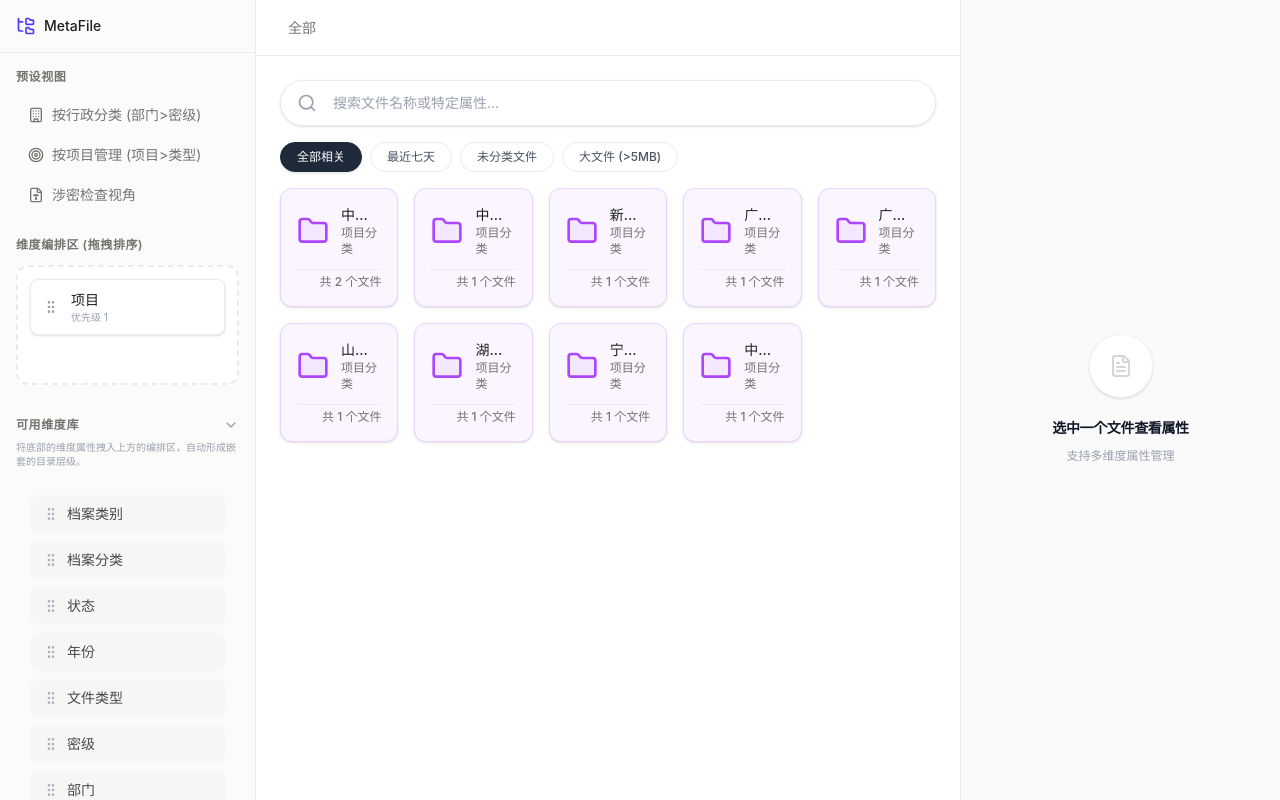
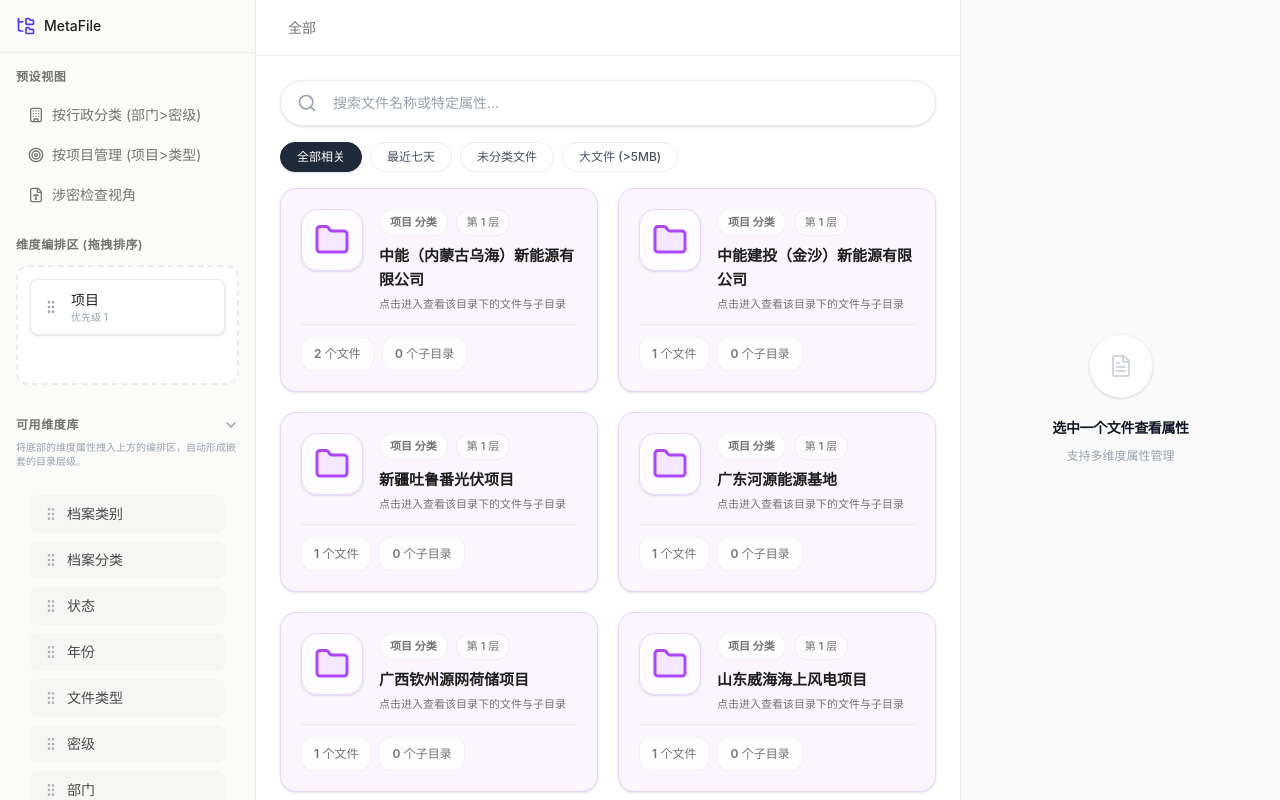
Before and after one commit to supernova-ovo/Metafile, a React (Vite) app: page / in a window 1280 px wide. Built offline with nearby package versions, Linux system fonts and the light colour scheme.

Commit message:
Refactor data services and enlarge folder cards

```diff
--- a/src/App.tsx
+++ b/src/App.tsx
@@ -5,55 +5,19 @@ import { Inspector } from './components/Inspector';
 import { UploadModal } from './components/UploadModal';
 import { Management } from './components/Management';
 import { UploadCloud } from 'lucide-react';
-import { mockFiles } from './lib/mock-data';
 import { buildTree } from './lib/tree';
 import type { FileItem, ActiveFilter } from './lib/types';
+import { fileService } from './services/fileService';
+import { preferenceService } from './services/preferenceService';
 
 function App() {
-  const processFiles = (rawFiles: FileItem[]) => {
-    return rawFiles.map(f => ({
-      ...f,
-      attributes: {
-        ...f.attributes,
-        '文件类型': [f.type.toUpperCase()]
-      }
-    }));
-  };
+  const [files, setFiles] = useState<FileItem[]>(() => fileService.getFiles());
 
-  const [files, setFiles] = useState<FileItem[]>(() => {
-    try {
-      const saved = localStorage.getItem('metafile_files');
-      return saved ? processFiles(JSON.parse(saved)) : processFiles(mockFiles);
-    } catch {
-      return processFiles(mockFiles);
-    }
-  });
+  const [dimensionOrder, setDimensionOrder] = useState<string[]>(() => preferenceService.getDimensionOrder());
 
-  const [dimensionOrder, setDimensionOrder] = useState<string[]>(() => {
-    try {
-      const saved = localStorage.getItem('metafile_dimensions');
-      return saved ? JSON.parse(saved) : ['项目'];
-    } catch {
-      return ['项目'];
-    }
-  });
+  const [currentPath, setCurrentPath] = useState<string[]>(() => preferenceService.getCurrentPath());
 
-  const [currentPath, setCurrentPath] = useState<string[]>(() => {
-    try {
-      const saved = localStorage.getItem('metafile_path');
-      return saved ? JSON.parse(saved) : [];
-    } catch {
-      return [];
-    }
-  });
-
-  const [selectedFileId, setSelectedFileId] = useState<string | null>(() => {
-    try {
-      return localStorage.getItem('metafile_selectedFile') || null;
-    } catch {
-      return null;
-    }
-  });
+  const [selectedFileId, setSelectedFileId] = useState<string | null>(() => preferenceService.getSelectedFileId());
 
   const [isDragging, setIsDragging] = useState(false);
   const [dragCounter, setDragCounter] = useState(0);
@@ -103,29 +67,7 @@ function App() {
 
     if (e.dataTransfer.files && e.dataTransfer.files.length > 0) {
       const droppedFiles = Array.from(e.dataTransfer.files);
-
-      const baseAttributes: Record<string, string[]> = {};
-      currentPath.forEach((segment, idx) => {
-        const dim = dimensionOrder[idx];
-        if (dim && dim !== '文件类型') baseAttributes[dim] = [segment];
-      });
-
-      const newFileItems: FileItem[] = droppedFiles.map((f, i) => {
-        const fileExt = f.name.split('.').pop() || 'unknown';
-        return {
-          id: `upload-${Date.now()}-${i}`,
-          name: f.name,
-          type: fileExt,
-          size: f.size,
-          updatedAt: new Date(f.lastModified).toISOString(),
-          attributes: {
-            ...JSON.parse(JSON.stringify(baseAttributes)),
-            '文件类型': [fileExt.toUpperCase()]
-          }
-        };
-      });
-
-      setUploadModalFiles(newFileItems);
+      setUploadModalFiles(fileService.createUploadDrafts(droppedFiles, currentPath, dimensionOrder));
     }
   };
 
@@ -142,35 +84,28 @@ function App() {
 
   // Sync to LocalStorage
   useEffect(() => {
-    localStorage.setItem('metafile_files', JSON.stringify(files));
+    fileService.saveFiles(files);
   }, [files]);
 
   useEffect(() => {
-    localStorage.setItem('metafile_dimensions', JSON.stringify(dimensionOrder));
+    preferenceService.saveDimensionOrder(dimensionOrder);
   }, [dimensionOrder]);
 
   useEffect(() => {
-    localStorage.setItem('metafile_path', JSON.stringify(currentPath));
+    preferenceService.saveCurrentPath(currentPath);
   }, [currentPath]);
 
   useEffect(() => {
-    if (selectedFileId) {
-      localStorage.setItem('metafile_selectedFile', selectedFileId);
-    } else {
-      localStorage.removeItem('metafile_selectedFile');
-    }
+    preferenceService.saveSelectedFileId(selectedFileId);
   }, [selectedFileId]);
 
   const handleResetSystem = () => {
     if (window.confirm('确定要重置整个文件系统并清空所有上传与修改的数据吗？')) {
-      localStorage.removeItem('metafile_files');
-      localStorage.removeItem('metafile_dimensions');
-      localStorage.removeItem('metafile_path');
-      localStorage.removeItem('metafile_selectedFile');
-      setFiles(processFiles(mockFiles));
-      setDimensionOrder(['项目']);
-      setCurrentPath([]);
-      setSelectedFileId(null);
+      const resetPreferences = preferenceService.resetPreferences();
+      setFiles(fileService.resetFiles());
+      setDimensionOrder(resetPreferences.dimensionOrder);
+      setCurrentPath(resetPreferences.currentPath);
+      setSelectedFileId(resetPreferences.selectedFileId);
     }
   };
 
@@ -195,18 +130,7 @@ function App() {
   }
 
   const handleUpdateAttributes = (fileId: string, newAttrs: Record<string, string[]>) => {
-    setFiles(prev => prev.map(f => {
-      if (f.id === fileId) {
-        return {
-          ...f,
-          attributes: {
-            ...newAttrs,
-            '文件类型': [f.type.toUpperCase()] // Ensure it cannot be overwritten
-          }
-        };
-      }
-      return f;
-    }));
+    setFiles(prev => fileService.updateAttributes(prev, fileId, newAttrs));
   };
 
   const handleNavigatePath = (index: number) => {
--- a/src/components/Explorer.tsx
+++ b/src/components/Explorer.tsx
@@ -229,26 +229,51 @@ export function Explorer({
       <div className="flex-1 overflow-y-auto px-6 pb-6">
         {/* Render Folders only if NOT in Search Mode */}
         {!isSearchMode && folders.length > 0 && (
-          <div className="grid grid-cols-1 md:grid-cols-2 lg:grid-cols-4 xl:grid-cols-5 gap-4 mb-8">
+          <div className="grid grid-cols-1 lg:grid-cols-2 2xl:grid-cols-3 gap-5 mb-8">
             {folders.map(folder => {
               const colors = getFolderColorStyles(folder.dimension);
               const totalFiles = getAllFilesInFolder(folder).length;
+              const subFolderCount = Object.keys(folder.subFolders).length;
 
               return (
                 <div
                   key={folder.name}
                   onClick={() => enterFolder(folder.name)}
-                  className={cn("flex flex-col gap-3 p-4 rounded-xl border cursor-pointer transition-all shadow-sm hover:shadow", colors.bg, colors.border)}
+                  className={cn(
+                    "flex min-h-[148px] flex-col gap-3 rounded-2xl border p-5 cursor-pointer transition-all shadow-sm hover:-translate-y-0.5 hover:shadow-md",
+                    colors.bg,
+                    colors.border
+                  )}
                 >
-                  <div className="flex items-center gap-3">
-                    <Folder className={cn("w-8 h-8 shrink-0", colors.text, colors.fill)} />
-                    <div className="flex flex-col overflow-hidden">
-                      <span className="font-medium text-sm truncate text-primary">{folder.name}</span>
-                      <span className="text-xs text-text-secondary">{folder.dimension}分类</span>
+                  <div className="flex items-start gap-4">
+                    <div className={cn("rounded-2xl p-3 shadow-sm bg-white/75 border border-white/80", colors.border)}>
+                      <Folder className={cn("w-9 h-9 shrink-0", colors.text, colors.fill)} />
+                    </div>
+                    <div className="flex min-w-0 flex-1 flex-col">
+                      <div className="mb-2 flex items-center gap-2">
+                        <span className="rounded-full bg-white/80 px-2.5 py-1 text-[11px] font-semibold text-text-secondary border border-black/5">
+                          {folder.dimension} 分类
+                        </span>
+                        <span className="rounded-full bg-white/60 px-2.5 py-1 text-[11px] font-medium text-text-secondary border border-black/5">
+                          第 {currentPath.length + 1} 层
+                        </span>
+                      </div>
+                      <span className="font-semibold text-[15px] leading-6 text-primary break-words line-clamp-2">
+                        {folder.name}
+                      </span>
+                      <span className="mt-1 text-[11px] text-text-secondary">
+                        点击进入查看该目录下的文件与子目录
+                      </span>
                     </div>
                   </div>
-                  <div className="text-xs text-text-secondary font-medium pt-1 mt-auto border-t border-black/5 flex justify-end">
-                    共 {totalFiles} 个文件
+
+                  <div className="mt-auto flex flex-wrap gap-2 border-t border-black/5 pt-3">
+                    <div className="rounded-xl bg-white/80 px-3 py-2 text-xs text-text-secondary border border-black/5">
+                      <span className="font-semibold text-primary">{totalFiles}</span> 个文件
+                    </div>
+                    <div className="rounded-xl bg-white/80 px-3 py-2 text-xs text-text-secondary border border-black/5">
+                      <span className="font-semibold text-primary">{subFolderCount}</span> 个子目录
+                    </div>
                   </div>
                 </div>
               );
--- /dev/null
+++ b/src/services/fileService.ts
@@ -0,0 +1,72 @@
+import { mockFiles } from '../lib/mock-data';
+import type { FileItem } from '../lib/types';
+import type { ApiFileRecord } from '../types/api';
+import { storageKeys, storageService } from './storageService';
+
+const FILE_TYPE_DIMENSION = '文件类型';
+
+const cloneAttributes = (attributes: Record<string, string[]>) =>
+  Object.fromEntries(Object.entries(attributes).map(([key, values]) => [key, [...values]]));
+
+export const normalizeFileRecord = (file: ApiFileRecord): FileItem => ({
+  ...file,
+  attributes: {
+    ...cloneAttributes(file.attributes),
+    [FILE_TYPE_DIMENSION]: [file.type.toUpperCase()],
+  },
+});
+
+export const normalizeFiles = (files: ApiFileRecord[]): FileItem[] => files.map(normalizeFileRecord);
+
+export const fileService = {
+  getFiles() {
+    const persistedFiles = storageService.getJson<ApiFileRecord[] | null>(storageKeys.files, null);
+    return normalizeFiles(persistedFiles ?? mockFiles);
+  },
+
+  saveFiles(files: FileItem[]) {
+    storageService.setJson(storageKeys.files, files);
+  },
+
+  updateAttributes(files: FileItem[], fileId: string, newAttributes: Record<string, string[]>) {
+    return files.map((file) => {
+      if (file.id !== fileId) return file;
+
+      return normalizeFileRecord({
+        ...file,
+        attributes: newAttributes,
+      });
+    });
+  },
+
+  createUploadDrafts(browserFiles: File[], currentPath: string[], dimensionOrder: string[]) {
+    const baseAttributes: Record<string, string[]> = {};
+
+    currentPath.forEach((segment, index) => {
+      const dimension = dimensionOrder[index];
+      if (dimension && dimension !== FILE_TYPE_DIMENSION) {
+        baseAttributes[dimension] = [segment];
+      }
+    });
+
+    const now = Date.now();
+
+    return browserFiles.map((file, index) => {
+      const extension = file.name.split('.').pop() || 'unknown';
+
+      return normalizeFileRecord({
+        id: `upload-${now}-${index}`,
+        name: file.name,
+        type: extension,
+        size: file.size,
+        updatedAt: new Date(file.lastModified).toISOString(),
+        attributes: cloneAttributes(baseAttributes),
+      });
+    });
+  },
+
+  resetFiles() {
+    storageService.remove(storageKeys.files);
+    return normalizeFiles(mockFiles);
+  },
+};
--- /dev/null
+++ b/src/services/preferenceService.ts
@@ -0,0 +1,47 @@
+import type { AppPreferences } from '../types/api';
+import { storageKeys, storageService } from './storageService';
+
+export const defaultPreferences: AppPreferences = {
+  dimensionOrder: ['项目'],
+  currentPath: [],
+  selectedFileId: null,
+};
+
+export const preferenceService = {
+  getDimensionOrder() {
+    return storageService.getJson<string[]>(storageKeys.dimensions, defaultPreferences.dimensionOrder);
+  },
+
+  saveDimensionOrder(dimensionOrder: string[]) {
+    storageService.setJson(storageKeys.dimensions, dimensionOrder);
+  },
+
+  getCurrentPath() {
+    return storageService.getJson<string[]>(storageKeys.path, defaultPreferences.currentPath);
+  },
+
+  saveCurrentPath(currentPath: string[]) {
+    storageService.setJson(storageKeys.path, currentPath);
+  },
+
+  getSelectedFileId() {
+    return storageService.getString(storageKeys.selectedFile, defaultPreferences.selectedFileId);
+  },
+
+  saveSelectedFileId(selectedFileId: string | null) {
+    if (selectedFileId) {
+      storageService.setString(storageKeys.selectedFile, selectedFileId);
+      return;
+    }
+
+    storageService.remove(storageKeys.selectedFile);
+  },
+
+  resetPreferences() {
+    storageService.remove(storageKeys.dimensions);
+    storageService.remove(storageKeys.path);
+    storageService.remove(storageKeys.selectedFile);
+
+    return defaultPreferences;
+  },
+};
--- /dev/null
+++ b/src/services/storageService.ts
@@ -0,0 +1,49 @@
+const isStorageAvailable = () => typeof window !== 'undefined' && typeof window.localStorage !== 'undefined';
+
+export const storageKeys = {
+  files: 'metafile_files',
+  dimensions: 'metafile_dimensions',
+  path: 'metafile_path',
+  selectedFile: 'metafile_selectedFile',
+} as const;
+
+export const storageService = {
+  getJson<T>(key: string, fallback: T): T {
+    if (!isStorageAvailable()) return fallback;
+
+    try {
+      const rawValue = window.localStorage.getItem(key);
+      return rawValue ? (JSON.parse(rawValue) as T) : fallback;
+    } catch {
+      return fallback;
+    }
+  },
+
+  setJson<T>(key: string, value: T) {
+    if (!isStorageAvailable()) return;
+
+    window.localStorage.setItem(key, JSON.stringify(value));
+  },
+
+  getString(key: string, fallback: string | null = null) {
+    if (!isStorageAvailable()) return fallback;
+
+    try {
+      return window.localStorage.getItem(key) ?? fallback;
+    } catch {
+      return fallback;
+    }
+  },
+
+  setString(key: string, value: string) {
+    if (!isStorageAvailable()) return;
+
+    window.localStorage.setItem(key, value);
+  },
+
+  remove(key: string) {
+    if (!isStorageAvailable()) return;
+
+    window.localStorage.removeItem(key);
+  },
+};
--- /dev/null
+++ b/src/types/api.ts
@@ -0,0 +1,9 @@
+import type { FileItem } from '../lib/types';
+
+export interface ApiFileRecord extends FileItem {}
+
+export interface AppPreferences {
+  dimensionOrder: string[];
+  currentPath: string[];
+  selectedFileId: string | null;
+}
```
Also changed, not shown: 1 other file (tests, documents, lock files or other folders).
